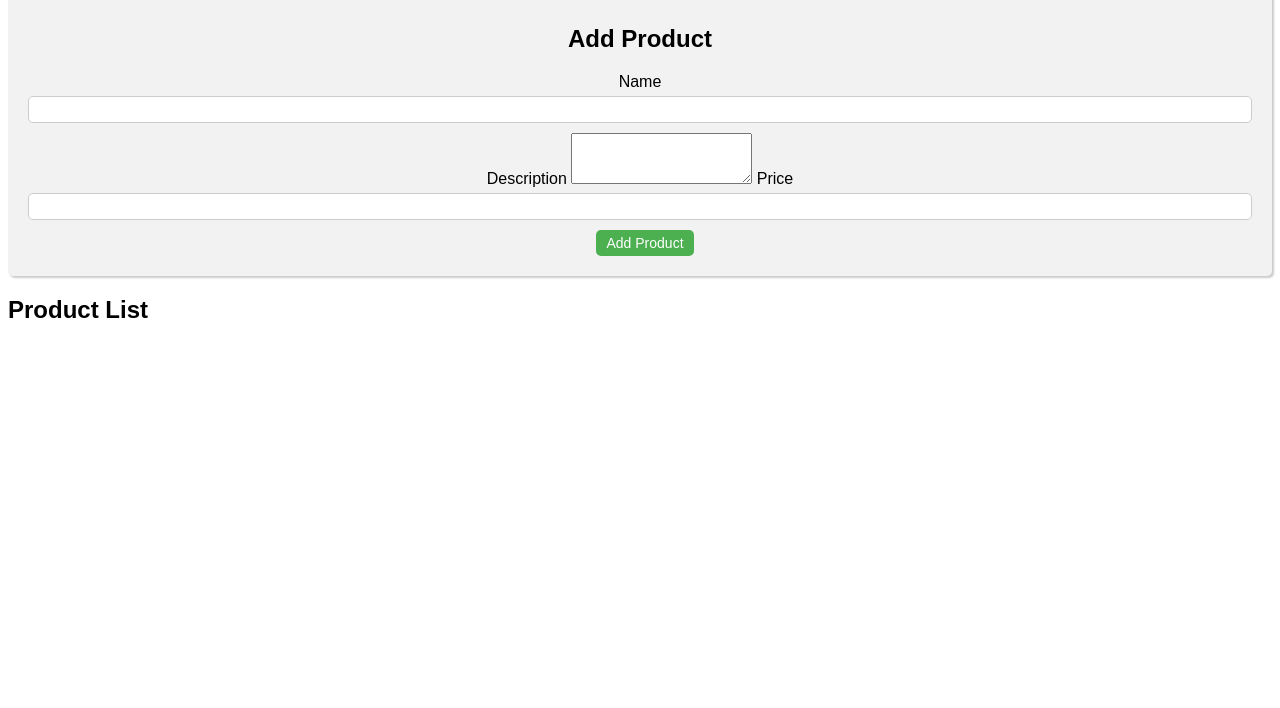
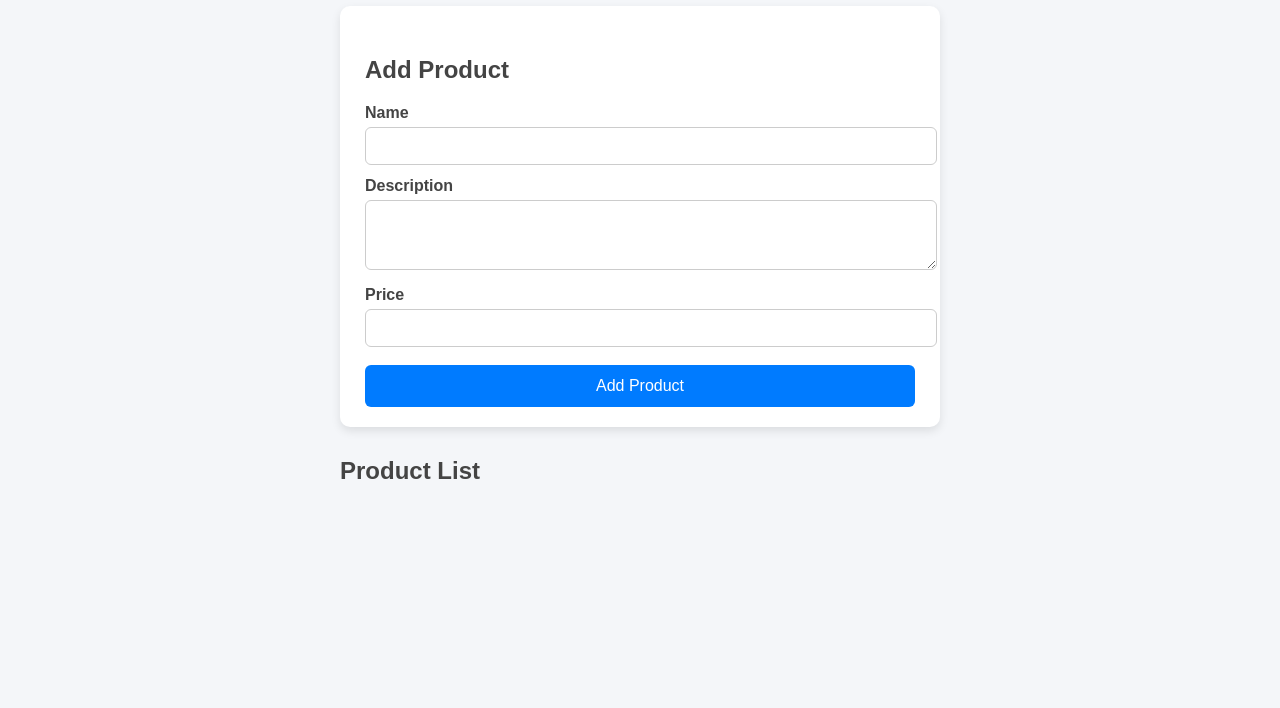
Before and after one commit to matthewX212/supabase_front, a plain HTML site: page index.html in a window 1280 px wide. Shown: the part 92-800 px from the top of the page. Drawn offline with Linux system fonts and the light colour scheme; no server answers.

Commit message:
Update style.css

```diff
--- a/style.css
+++ b/style.css
@@ -1,98 +1,115 @@
 body {
   font-family: Arial, sans-serif;
+  background: #f4f6f9;
+  margin: 0;
+  padding: 0;
+}
+
+.container {
+  width: 600px;
+  margin: 40px auto;
 }
 
 h1 {
-    margin-top: 20px;
-    margin-bottom: 10px;
   text-align: center;
+  color: #333;
 }
 
-  ul {
-    list-style: none;
-    padding: 0;
-    margin: 0;
-    text-align: center;
-  }
-
-  li {
-    display: inline-block;
-    margin: 5px;
-    padding: 5px 10px;
-    background-color: #f2f2f2;
-    border-radius: 5px;
-    box-shadow: 2px 2px 2px #ccc;
-  }
-
-  button {
-    margin-left: 10px;
-    background-color: #4CAF50;
-    color: white;
-    border: none;
-    border-radius: 5px;
-    padding: 5px 10px;
-    text-align: center;
-    text-decoration: none;
-    display: inline-block;
-    font-size: 14px;
-    cursor: pointer;
-    transition: background-color 0.3s;
-  }
-
-  button:hover {
-    background-color: #3e8e41;
-  }
-
-  form {
-    margin-top: 20px;
-    text-align: center;
-    background-color: #f2f2f2;
-    padding: 20px;
-    border-radius: 5px;
-    box-shadow: 2px 2px 2px #ccc;
+.card {
+  background: #fff;
+  padding: 20px 25px;
+  border-radius: 10px;
+  box-shadow: 0 4px 10px rgba(0,0,0,0.1);
+  margin-bottom: 25px;
 }
 
 label {
-    display: inline-block;
-    margin-bottom: 5px;
+  display: block;
+  margin-top: 12px;
+  font-weight: bold;
+  color: #444;
 }
 
-  input[type="text"],
-  input[type="number"] {
-    padding: 5px;
-    border-radius: 5px;
+input, textarea {
+  width: 100%;
+  padding: 10px;
+  margin-top: 5px;
+  border-radius: 6px;
   border: 1px solid #ccc;
-    width: 100%;
-    margin-bottom: 10px;
-    box-sizing: border-box;
+  font-size: 14px;
 }
 
-  input[type="submit"],
-  button[type="submit"] {
-    background-color: #4CAF50;
-    color: white;
-    border: none;
-    border-radius: 5px;
-    padding: 5px 10px;
-    text-align: center;
-    text-decoration: none;
-    display: inline-block;
-    font-size: 14px;
-    cursor: pointer;
-    transition: background-color 0.3s;
+input:focus, textarea:focus {
+  outline: none;
+  border-color: #007bff;
 }
 
-  input[type="submit"]:hover,
-  button[type="submit"]:hover {
-    background-color: #3e8e41;
+.btn {
+  margin-top: 18px;
+  width: 100%;
+  padding: 12px;
+  background: #007bff;
+  color: #fff;
+  border: none;
+  border-radius: 6px;
+  font-size: 16px;
+  cursor: pointer;
+  transition: 0.2s;
 }
 
-  input[type="number"]::-webkit-outer-spin-button,
-  input[type="number"]::-webkit-inner-spin-button {
-    -webkit-appearance: none;
-    margin: 0;
+.btn:hover {
+  background: #0056b3;
 }
 
-  input[type="number"] {
-    -moz-appearance: textfield;
+h2 {
+  color: #444;
+  margin-top: 30px;
 }
+
+.product-list {
+  list-style: none;
+  padding: 0;
+}
+
+.product-list li {
+  background: #fff;
+  padding: 15px;
+  margin-bottom: 12px;
+  border-radius: 8px;
+  box-shadow: 0 3px 7px rgba(0,0,0,0.08);
+  display: flex;
+  flex-direction: column;
+}
+
+.product-list .title {
+  font-weight: bold;
+  font-size: 16px;
+  margin-bottom: 6px;
+}
+
+.product-list .description {
+  font-size: 14px;
+  color: #555;
+}
+
+.product-list .price {
+  font-size: 15px;
+  margin-top: 8px;
+  color: #28a745;
+  font-weight: bold;
+}
+
+.product-list button {
+  margin-top: 10px;
+  width: 100px;
+  padding: 8px;
+  background: #dc3545;
+  color: #fff;
+  border: none;
+  border-radius: 6px;
+  cursor: pointer;
+}
+
+.product-list button:hover {
+  background: #b52a36;
+}
```
Lines whose indentation alone changed are shown as unchanged.
